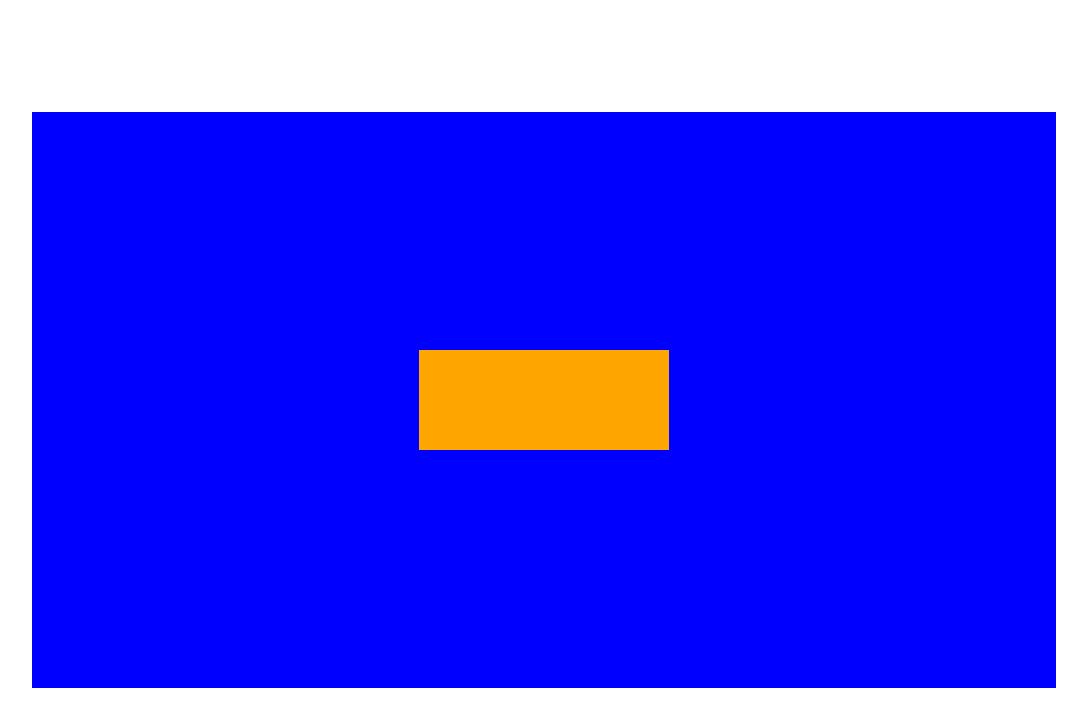
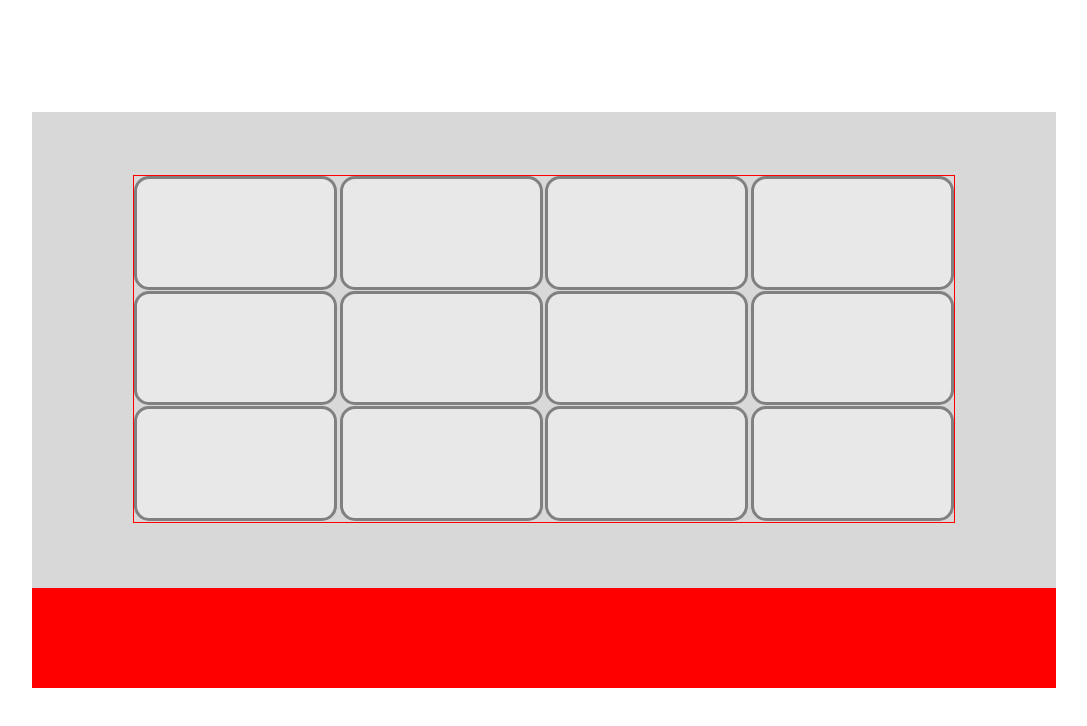
Before and after one commit to ethanloewen/wii-menu, a React (Create React App) app: page / in a window 1280 px wide. Shown: the top 726 px of the page, without its empty margins (96-1183 px from the left). Built offline with nearby package versions, Linux system fonts and the light colour scheme.

Commit message:
Add rows of panels and hud

```diff
--- a/src/components/MenuContainer.js
+++ b/src/components/MenuContainer.js
@@ -2,17 +2,43 @@ import './MenuContainer.scss';
 
 function MenuContainer() {
   return (
-    <div id='menu-main'>
-        <div className='menu-container'>
+    <section id='menu-main'>
+        <div className='menu-main-container'>
             <div className='stretchy-wrapper'>
                 <div>
-                    <div className='menu-container'>
-                            <div className='item'></div>
+                    <div className='panel-container'>
+
+                        <div className='panels'>
+                            <div className='p-row'>
+                                <div className='panel'></div>
+                                <div className='panel'></div>
+                                <div className='panel'></div>
+                                <div className='panel'></div>
+                            </div>
+                            <div className='p-row'>
+                                <div className='panel'></div>
+                                <div className='panel'></div>
+                                <div className='panel'></div>
+                                <div className='panel'></div>
+                            </div>
+                            <div className='p-row'>
+                                <div className='panel'></div>
+                                <div className='panel'></div>
+                                <div className='panel'></div>
+                                <div className='panel'></div>
+                            </div>
+                        </div>
+                    </div>
+
+                    <div className='hud-container'>
+                        <div className='hud'>
+
+                        </div>
                     </div>
                 </div>
             </div>
         </div>
-    </div>
+    </section>
   );
 }
 
--- a/src/components/MenuContainer.scss
+++ b/src/components/MenuContainer.scss
@@ -1,8 +1,4 @@
-// .menu-container-main {
-//     border: 1px solid red;
-//     width: 100%;
-//     padding-top: 56.25%; /* 16:9 Aspect Ratio */
-// }
+$hudheight: 100px;
 
 #menu-main {
     width: 100%;
@@ -11,7 +7,7 @@
     align-items: center;
     justify-content: center;
 
-    .menu-container {
+    .menu-main-container {
         width: 80%;
 
         .stretchy-wrapper {
@@ -19,19 +15,18 @@
             padding-bottom: 56.25%; /* 16:9 */
             position: relative;
 
-            background: blue;
+            background: rgb(216, 216, 216);
 
             div {
                 position: absolute;
                 top: 0; bottom: 0; left: 0; right: 0;
 
-
                 display: flex;
-                justify-content: center;
-                align-items: center;
+                // justify-content: center;
+                // align-items: center;
 
 
-                .menu-container {
+                .panel-container {
 
                     height: inherit;
                     width: inherit;
@@ -39,14 +34,50 @@
                     align-items: center;
                     justify-content: center;
 
+                    .panels {
+                        position: relative;
+                        display: flex;
+                        flex-direction: column;
+                        // align-items: center;
+                        justify-content: space-between;
+                        width: 80%;
+                        height: 60%;
+                        margin-top: -10%; // offset panels to match wii layout
+                        border: 1px solid red;
 
+                        .p-row {
+                            position: relative;
+                            width: 100%;
+                            height: 94%;
+                            // background-color: green;
+                            display: flex;
 
-                        .item {
-                            position: relative;
-                            height: 100px;
-                            width: 250px;
-                            background-color: orange;
+                            justify-content: space-between;
+
+                            .panel {
+                                position: relative;
+                                height: inherit;
+                                width: 24%;
+                                border-radius: 15px;
+                                background-color: rgb(232, 232, 232);
+                                border: 0.3rem solid grey;
+                            }
                         }
+                    }
+                }
+
+                .hud-container {
+                    height: inherit;
+                    width: inherit;
+                    position: absolute;
+
+                    .hud {
+                        width: 100%;
+                        height: $hudheight;
+                        background-color: red;
+                        position: relative;
+                        top: calc(100% - $hudheight);
+                    }
                 }
             }
         }
--- a/src/index.css
+++ b/src/index.css
@@ -1,3 +1,7 @@
+html {
+  font-size: 10px;
+}
+
 body {
   margin: 0;
   font-family: -apple-system, BlinkMacSystemFont, 'Segoe UI', 'Roboto', 'Oxygen',
```
